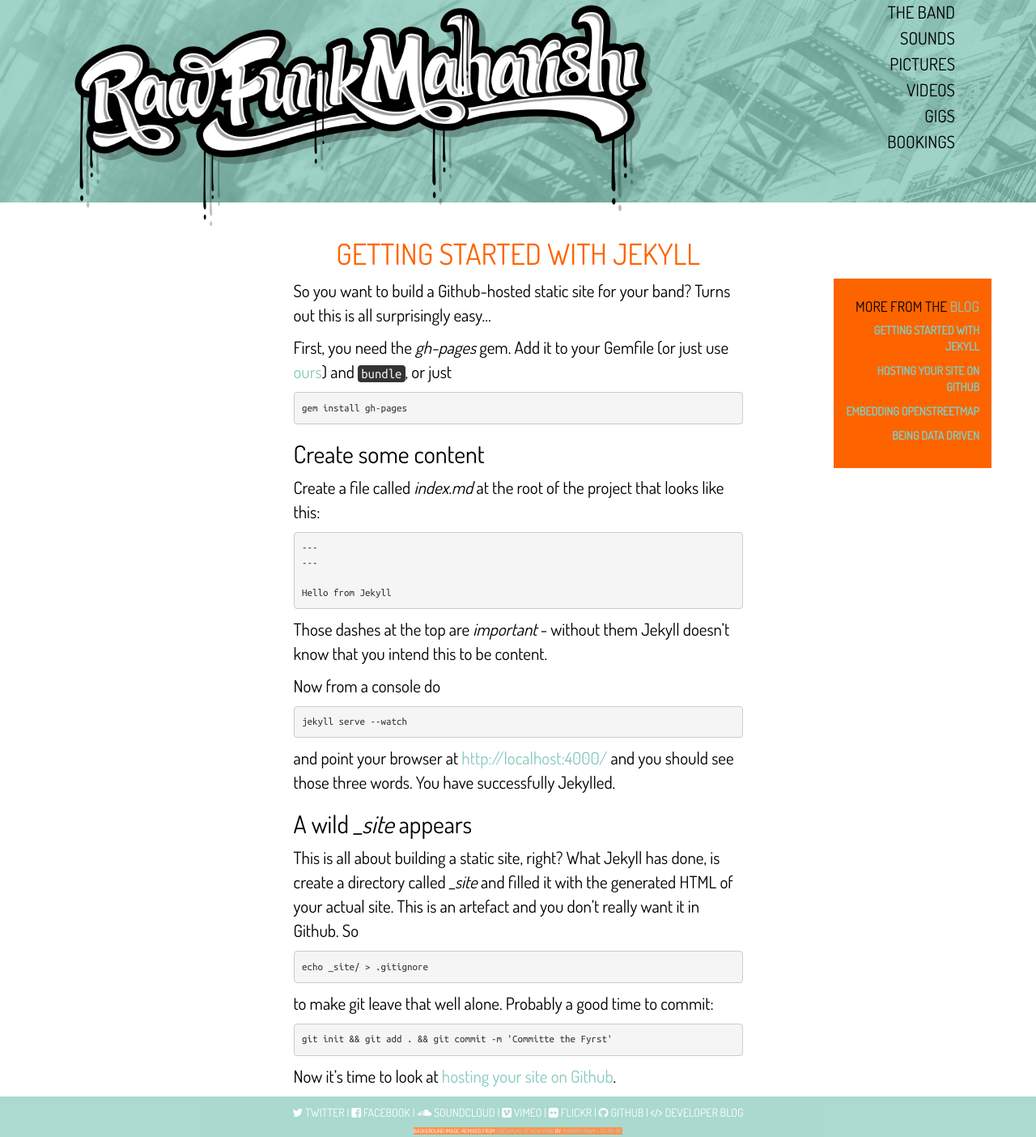
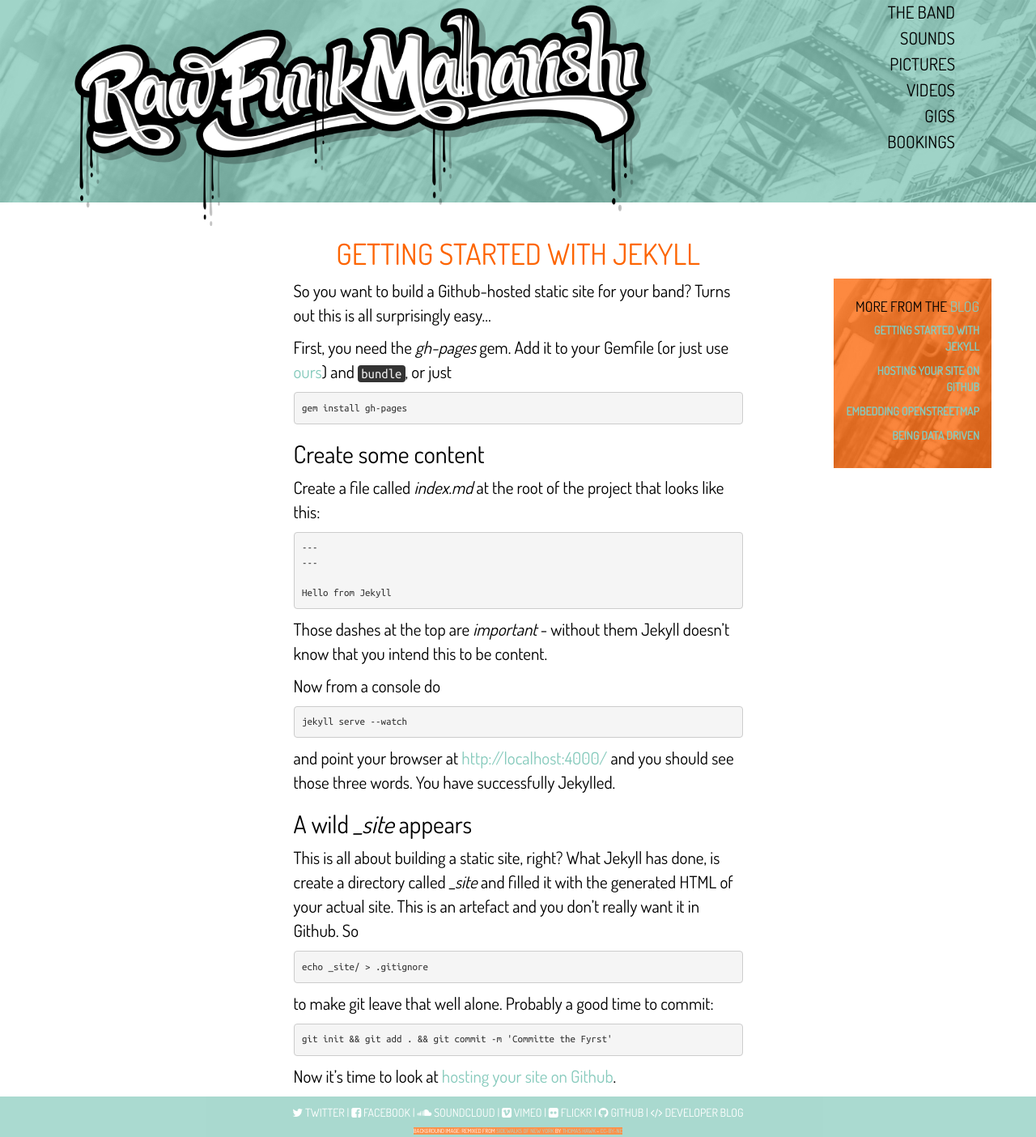
Before and after one commit to rawfunkmaharishi/rawfunkmaharishi.github.io, a Jekyll site: the page built from blog/_posts/2014-11-11-getting-started-with-jekyll.md, in a window 1280 px wide. Shown: the whole page at 81% size. Built offline with Jekyll 4.4.1, drawn with Linux system fonts in a browser that asks for light colours; nearby versions of some CDN libraries.

Commit message:
BG image maybe works?

```diff
--- a/assets/application.scss
+++ b/assets/application.scss
@@ -264,6 +264,7 @@
   }
   font-size: 0.5em;
   background-color: $rfm-orange;
+  background-image: url('/assets/images/backgrounds/background_orange.jpg');
   padding-top: $padding-small-vertical;
 
   dt {
```
